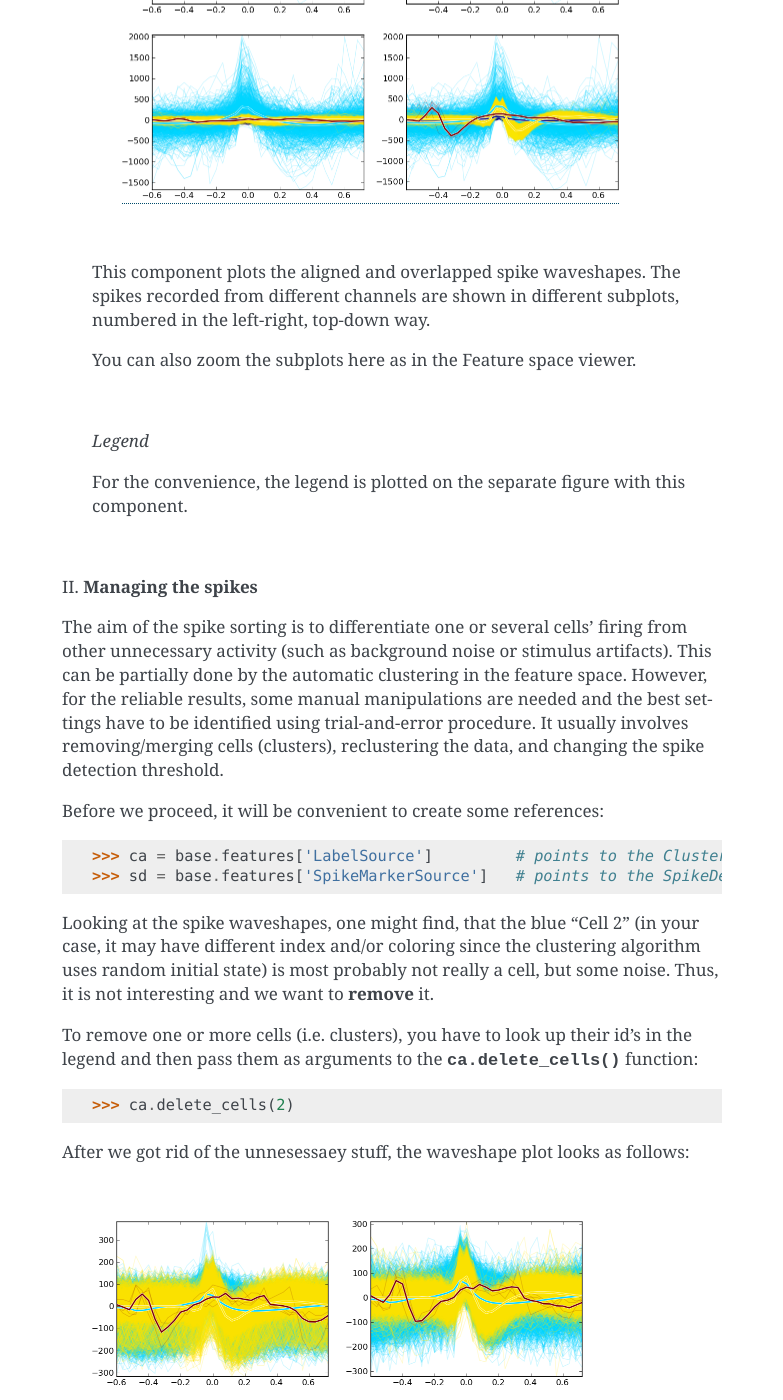
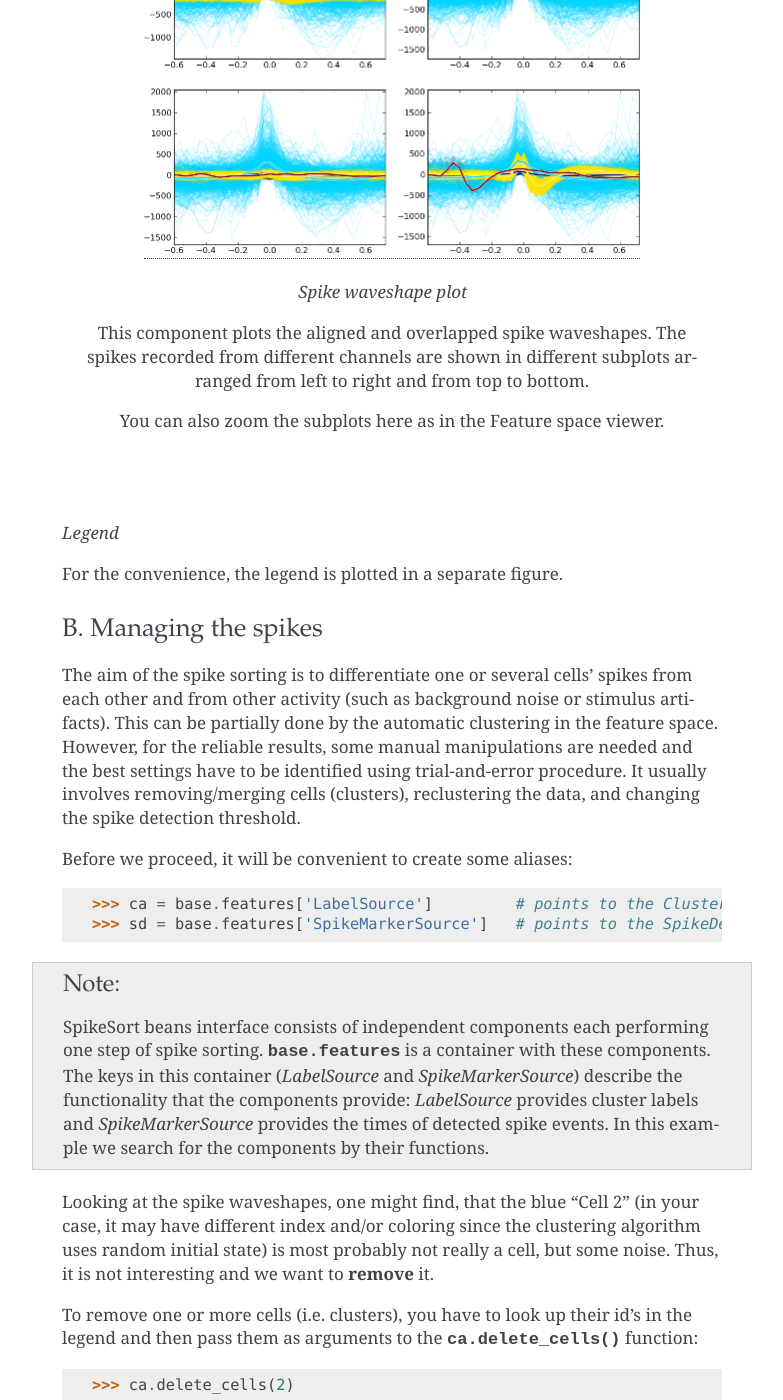
Before and after one commit to btel/SpikeSort, a Sphinx documentation site: the page built from docs/source/tutorials/tutorial_beans.rst, in a window 1280 px wide and 1400 px high, scrolled down 4192 px. Shown: the whole window, without its empty margins (358-1141 px from the left). Built offline with Sphinx 7.4.7, drawn with Linux system fonts in a browser that asks for light colours; formulas are drawn with MathJax 3; some of the changed text lies outside the part shown.

Commit message:
updated docs

```diff
--- a/docs/source/tutorials/tutorial_beans.rst
+++ b/docs/source/tutorials/tutorial_beans.rst
@@ -1,25 +1,29 @@
+.. _beans_tutorial:
+
 Interactive spike sorting
 =========================
 
-.. testsetup::
 
-   import numpy
-   numpy.random.seed(1221)
+This tutorial shows the basic procedure of detecting, sorting, and
+exporting the spike data with the SpikeSort software. Here, we use the
+built-in component based command-line interface SpikeBeans, which is
+very easy to use.
 
-This tutorial shows the basic procedure of detecting, sorting, and exporting the spike data
-with the SpikeSort software. Here we use the built-in component based command-line interface
-SpikeBeans, which is very easy to use.
-
-You will also find the information on how to adjust the provided scripts for your needs.
+You will also find the information on how to adjust the provided
+scripts for your needs.
 
 .. note::
-	The procedure described in this tutorial, can also be implemented using the SpikeSort's methods directly (See "Tutorial on manual sorting").
 
-The procedure consists of several steps:
+   The procedure described in this tutorial can also be
+   implemented using the SpikeSort's methods directly (see
+   :ref:`lowlevel_tutorial`).
+
+The procedure consists of three steps:
 
 * Reading the data
 * Spike sorting
 * Exporting results
+
 
 
 1. Reading the data
@@ -57,121 +61,126 @@
 
 	$ python -i cluster_beans.py
 
-or, alternatively, within the ipython interactive shell::
+or, alternatively, within the `ipython <http://ipython.org>`_  interactive shell::
 
-	%run cluster_beans.py
+	$ ipython cluster_beans.py
 
 Now everything is ready to start sorting the spikes.
+
+.. note::
+
+   IPython is an enhanced Python interpreter that provides high-level
+   editting functions, such as tab-completion, call-tips, advanced command
+   history and documentation access. It is the recommended way of
+   working with SpikeSort.
 
 2. Spike sorting
 ----------------
 
-\I. **Visualizing the data**
+A. Visualizing the data
+^^^^^^^^^^^^^^^^^^^^^^^
 
 To provide some useful data visualization tools, the :file:`cluster_beans.py` creates four plotting objects:
 
 * *browser* - the Spike Browser
 * *plot1* - feature space viewer
 * *plot2* - spike waveshape viewer
-* *legend* - no comments
+* *legend* - legend of the colour code used in all plots
 
-In order to see the output of such an object, just call its :py:func:`show` method, e.g.
+In order to see the output of such an object, just call its :py:func:`show` method, e.g.::
 
-.. doctest::
 
 	>>> browser.show()
 
 Each plotting component is described in detail below.
 
-|
+
+.. figure:: images_beans/browser_nozoom.png
+   :width: 100 %
 
    *Spike Browser*
 
-   		.. image:: images_beans/browser_nozoom.png
-   		   :scale: 70
-
-   |
-
    The four horizontal black curves are the [filtered] voltage traces recorded
-   from different channels (sorted by id from bottom to up) of the electrode
-   `el1` (can be changed in the script). The colored pieces are the detected spikes'
-   waveshapes. The cell-color correspondence can be found in the legend.
+   from different channels (channel 0 at the bottom and 3 at the top) of the electrode
+   `el1` (can be changed in the script). The color segments are the detected spikes'
+   waveshapes. The correspondence between color and cell index can be found in the legend.
 
    Use the "+" and "-" keys to scale the vertical axis, and the "Prev" and "Next"
    buttons to navigate across the temporal axis. Now it looks more comprehensible:
 
-   |
+.. figure:: images_beans/browser_zoom.png
+   :scale: 70
 
-   		.. image:: images_beans/browser_zoom.png
-   		   :scale: 70
+   *Spike browser after scale adjustment.*
 
-   |
 
-   *Feature space viewer*
+.. figure:: images_beans/features.png
+   :width: 80 %
 
-   		.. image:: images_beans/features.png
-   			:scale: 50
-
-   |
-
+   *Feature plot*
 
    To sort the spikes, some characteristic features that may be used to differentiate
    between the waveshapes have been calculated (e.g. peak-to-peak amplitude,
    projections on the principal components).
 
-   To help the user identify the features, all features are assigned with abbreviated
-   labels. For example, feature ``Ch0:P2P`` denotes peak-to-peak amplitude in contact
+   To help the user identify the features, all features have short labels. For example, feature ``Ch0:P2P`` denotes peak-to-peak amplitude in contact
    (channel) 0.
 
    The Feature space viewer plots the spikes' projections in the feature space
-   (pair-wise 2D plots) and 1D projection histograms for every feature.
+   (pair-wise 2D plots) and 1D projection histograms for each feature
+   (on the diagonal). The plot is symmetric - the upper triangle is
+   the same as the lower.
 
    .. note::
 
        Depending on how many features are viewed, the subplots may be too small.
        To zoom in/out the subplot, target it with the mouse and press the "z" key.
 
-   |
 
-   *Spike waveshape viewer*
+.. figure:: images_beans/waves.png
+   :scale: 50
 
-      		.. image:: images_beans/waves.png
-   		   :scale: 50
-
-   |
-
+   *Spike waveshape plot*
 
    This component plots the aligned and overlapped spike waveshapes. The spikes
-   recorded from different channels are shown in different subplots, numbered in the
-   left-right, top-down way.
+   recorded from different channels are shown in different subplots
+   arranged from left to right and from top to bottom.
 
    You can also zoom the subplots here as in the Feature space viewer.
 
-   |
 
-   *Legend*
+|
 
-   For the convenience, the legend is plotted on the separate figure with this
-   component.
+*Legend*
 
-   |
+For the convenience, the legend is plotted in a separate figure.
 
-\II. **Managing the spikes**
 
-The aim of the spike sorting is to differentiate one or several cells' firing
-from other unnecessary activity (such as background noise or stimulus artifacts).
+B. Managing the spikes
+^^^^^^^^^^^^^^^^^^^^^^
+
+The aim of the spike sorting is to differentiate one or several cells' spikes
+from  each other and from other activity (such as background noise or stimulus artifacts).
 This can be partially done by the automatic clustering in the feature space.
 However, for the reliable results, some manual manipulations are needed and the
 best settings have to be identified using trial-and-error procedure. It usually
 involves removing/merging cells (clusters), reclustering the data, and changing
 the spike detection threshold.
 
-Before we proceed, it will be convenient to create some references:
+Before we proceed, it will be convenient to create some aliases::
 
-.. doctest::
+	>>> ca = base.features['LabelSource']         # points to the ClusterAnalyzer
+	>>> sd = base.features['SpikeMarkerSource']   # points to the SpikeDetector
 
-	>>> ca = base.features['LabelSource']         # points to the ClusterAnalyzer instance
-	>>> sd = base.features['SpikeMarkerSource']   # points to the SpikeDetector instance
+.. note::
+
+   SpikeSort beans interface consists of independent components each
+   performing one step of spike sorting. :py:attr:`base.features` is a
+   container with these components. The keys in this container
+   (`LabelSource` and `SpikeMarkerSource`) describe the functionality that
+   the components provide: `LabelSource` provides cluster labels and
+   `SpikeMarkerSource` provides the times of detected spike events. In
+   this example we search for the components by their functions.
 
 Looking at the spike waveshapes, one might find, that the blue "Cell 2" (in your case, it may have
 different index and/or coloring since the clustering algorithm uses random initial state)
@@ -179,9 +188,7 @@
 to **remove** it.
 
 To remove one or more cells (i.e. clusters), you have to look up their id's
-in the legend and then pass them as arguments to the :py:func:`ca.delete_cells` function:
-
-.. doctest::
+in the legend and then pass them as arguments to the :py:func:`ca.delete_cells` function::
 
     >>> ca.delete_cells(2)
 
@@ -194,21 +201,23 @@
 
 |
 
-All the deleted cells are now assigned the id 0, which can be considered as a trash.
+All the deleted "spikes" are now assigned the id 0, which can be considered as a trash.
 
-Sometimes the clustering algorithm discriminates the same cell into two. In such cases
+Sometimes the clustering algorithm splits one cell into two clusters. In such cases
 it is convenient to **merge** them back into a single cell. In our example, there is no
 need to merge anything. However, cells 1 and 4 (blue and brown) also look like trash,
-so let's merge them (just practice) and delete afterwards.
+so let's merge them (just as a practice) and delete afterwards.
 
-The merging procedure is similar to deletion:
+The merging procedure is similar to deletion -
+:py:func:`ca.merge_cells` function takes as arguments IDs of all cells
+to be merged into one group::
 
-.. doctest::
+    >>> ca.merge_cells(1,4)	# after merging, they form a cell with index 1
+    >>> ca.delete_cells(1)	# removing the cell 1
 
-    >>> ca.merge_cells(1,4)		# after merging, they form a cell with index 1
-    >>> ca.delete_cells(1)		# removing the cell 1
-
-Now, only the right cluster is left (brown):
+Note that the new cell has an ID of one: the new cluster takes the
+lowest of the IDs of merged clusters. Now, only the cluster with real
+spikes is left (brown):
 
 |
 
@@ -220,47 +229,54 @@
 Sometimes, we need to break (**recluster**) the cluster into two or more (again,
 because of the incorrect clustering).
 
-To do so, use the :py:func:`ca.recluster` function:
+To do so, use the :py:func:`ca.recluster` function::
 
-.. doctest::
+    >>> ca.recluster(1, 'gmm', 2)
 
-    >>> ca.recluster(1, 'gmm', 2) 	# this particular one doesn't need reclustering though
+where the arguments are: `cell to recluster`, `clustering algorithm`, and the `number of new clusters`.
 
-where the arguments are: `cell to recluster`, `clustering algorithm` [#f1]_, and the necessary
-`number of new clusters`
+.. note::
+
+   There are several automatic, semi-automatic and manual methods for clustering.
+   Their performance and accuracy depends to large degree on a particular dataset
+   and recording setup. In SpikeSort you can choose from several available methods,
+   whose names are given as the first argument of :py:func:`spike_sort.cluster.cluster`
+   method. The 'gmm' shortcut used in this example, means the Gaussian Mixture Model algorithm
 
 In practice, it may happen that the **threshold** used during the spike detection is too
 high to detect some important activity or too low to leave the noise out. In this case
 you can easily change it (as well as any other SpikeDetector property) adjusting the
-corresponding SpikeDetector property:
-
-.. doctest::
+corresponding SpikeDetector property::
 
     >>> sd.threshold = 90
     >>> sd.update()
 
+The :py:meth:`update` method informs all the subsequent components
+that some parameters have been changed and the analysis has to be
+repeated. When the calculations finish all the plots should be updated
+automatically.
 
 3. Exporting the results
 ------------------------
 
-Once you done with the cells' differentiation, it is necessary to save the results
+Once you are done with the cells' differentiation, it is necessary to save the results
 somewhere. Depending on the type of the data used, the differentiated spike times
 can be stored differently. The tutorial data is in the *HDF5* format, so the
 results will be stored inside the initial :file:`tutorial.h5` file.
 
 To export the data we'll use an instance of the :py:class:`ExportCells` component
-which is already created by :file:`cluster_beans.py`. So make sure the data file
-is writable for python and run:
-
-.. doctest::
+that writes the data back to :file:`tutorial.h5`::
 
     >>> export.export()
 
+If everything went fine, a new array should be created in the file at
+node `/SubjectA/session01/el1/cellX`, where X is the index of the
+cell.
 
-Good luck!!!
+Good luck with hunting for spikes!!!
 
-Appendix: Configuring the spike_beans.py script
------------------------------------------------
+Customizing the script
+----------------------
 
 The example script :file:`spike_beans.py` can be easily adjusted to fit your
 needs and used with the real data. Here we list the number of fields you might
@@ -295,9 +307,3 @@
 |
 
 .. _data file: http://itb.biologie.hu-berlin.de/~bartosz/spikesort/_downloads/tutorial.h5
-
-.. [#f1] There are several automatic, semi-automatic and manual methods for clustering.
-   Their performance and accuracy depends to large degree on a particular dataset
-   and recording setup. In SpikeSort you can choose from several available methods,
-   whose names are given as the first argument of :py:func:`spike_sort.cluster.cluster`
-   method. The 'gmm' shortcut used in this example, means the Gaussian Mixture Model algorithm
```
Also changed, not shown: other parts of docs/source/tutorials/tutorial_beans.rst (+5 -9 lines), docs/source/intro.rst (+108 -25 lines), docs/source/tutorials/tutorial_manual.rst (+53 -34 lines).
